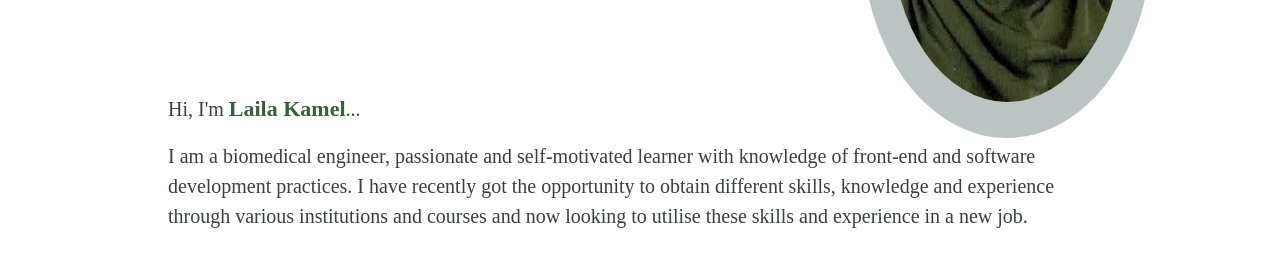
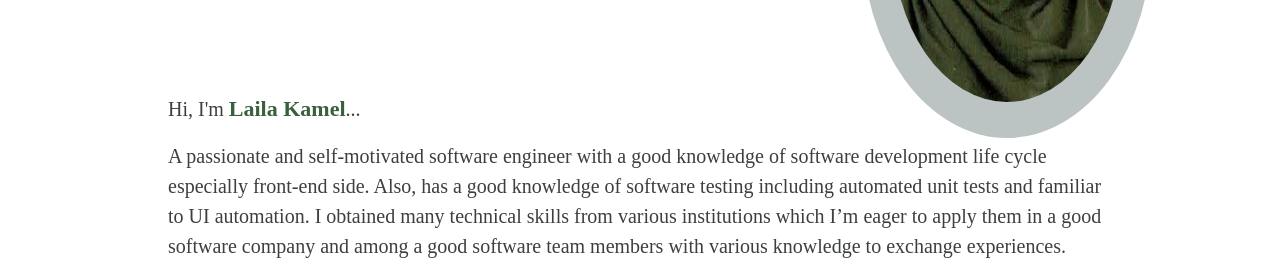
Before and after one commit to Laila-Kamel/My-Portofolio, a plain HTML site: page index.html in a window 1280 px wide. Shown: the part 602-876 px from the top of the page. Drawn offline with nearby package versions, Linux system fonts and the light colour scheme.

Commit message:
final version

```diff
--- a/index.html
+++ b/index.html
@@ -57,8 +57,7 @@
         <div class="containers__left">
           <p>Hi, I'm <span>Laila Kamel</span>...</p>
           <p>
-            I am a biomedical engineer,  passionate and self-motivated learner with knowledge of front-end and software development practices. I have recently got the opportunity to obtain different skills, knowledge and experience through various institutions and courses and now looking to utilise these skills and experience in a new job.</p>
-
+            A passionate and self-motivated software engineer with a good knowledge of software development life cycle especially front-end side. Also, has a good knowledge of software testing including automated unit tests and familiar to UI automation. I obtained many technical skills from various institutions which I’m eager to apply them in a good software company and among a good software team members with various knowledge to exchange experiences.
         </div>
         <div class="containers__right">
           <div class="containers__right--details">
```
